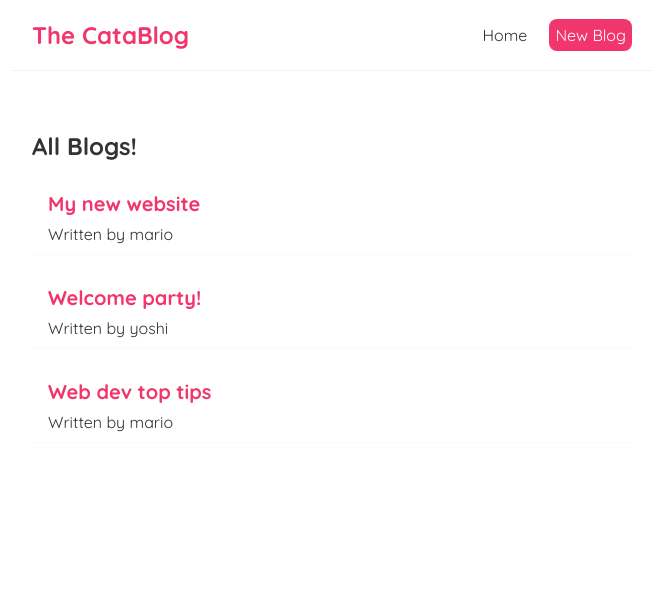
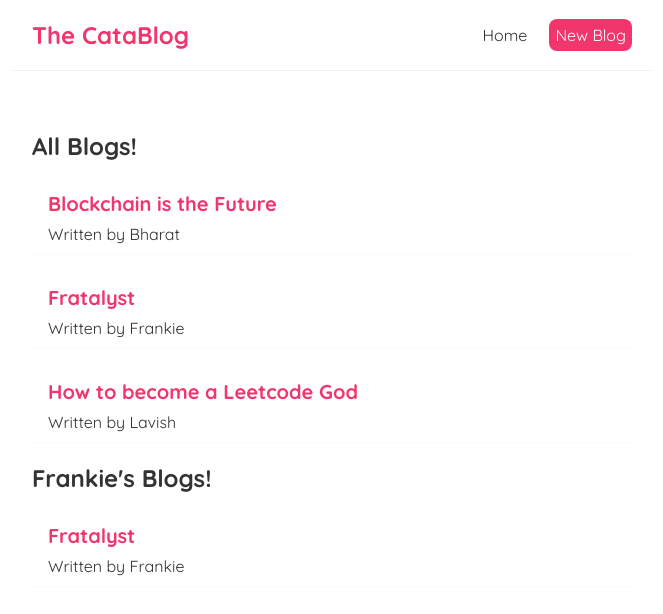
Before and after one commit to kevinfu1/CataBlog, a React (Create React App) app: page / in a window 1280 px wide. Shown: the top 614 px of the page, without its empty margins (308-971 px from the left). Built offline with nearby package versions, Linux system fonts and the light colour scheme; the HTML template or start-up script is replaced by a standard one.

Commit message:
lesson 12

```diff
--- a/src/Home.js
+++ b/src/Home.js
@@ -3,17 +3,18 @@ import BlogList from './BlogList';
 
 const Home = () => {
     const [blogs, setBlogs] = useState([
-      { title: 'My new website', body: 'lorem ipsum...', author: 'mario', id: 1 },
-      { title: 'Welcome party!', body: 'lorem ipsum...', author: 'yoshi', id: 2 },
-      { title: 'Web dev top tips', body: 'lorem ipsum...', author: 'mario', id: 3 }
+      { title: 'Blockchain is the Future', body: 'lorem ipsum...', author: 'Bharat', id: 1 },
+      { title: 'Fratalyst', body: 'lorem ipsum...', author: 'Frankie', id: 2 },
+      { title: 'How to become a Leetcode God', body: 'lorem ipsum...', author: 'Lavish', id: 3 },
     ]);
 
 
     return (
-        <div className = "home">
-          <BlogList blogs={blogs} title="All Blogs!"/>
-        </div>
-    )
+      <div className='home'>
+        <BlogList blogs={blogs} title='All Blogs!' />
+        <BlogList blogs={blogs.filter((blog)=> blog.author === 'Frankie')} title="Frankie's Blogs!" />
+      </div>
+    );
 }
 
 export default Home;
```
